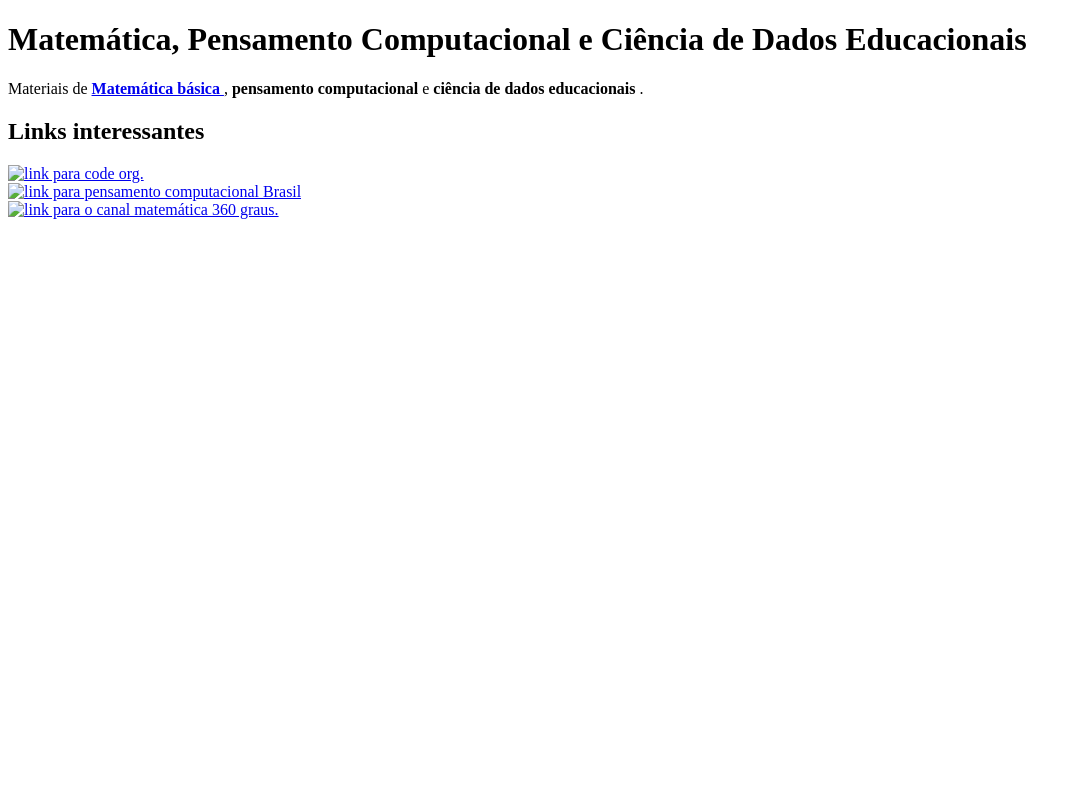
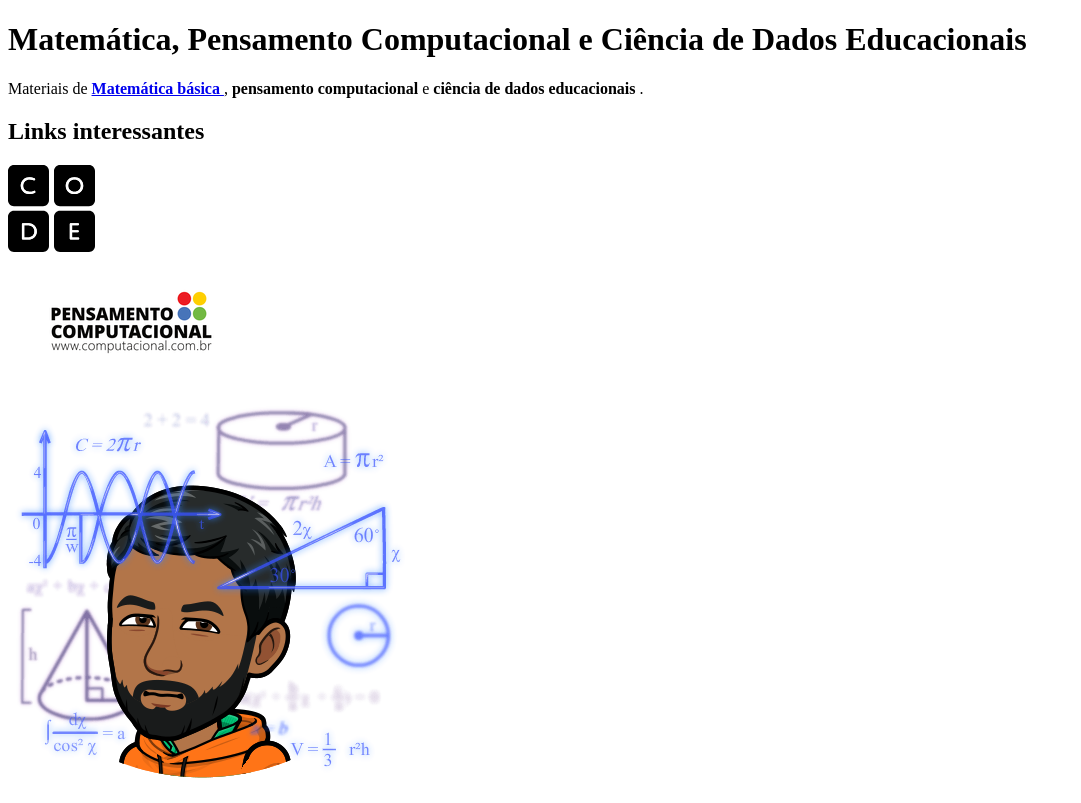
Before and after one commit to matematica360graus/matematica360graus, a plain HTML site: page index.html in a window 1280 px wide. Shown: the whole page, without its empty margins (0-1081 px from the left). Drawn offline with Linux system fonts and the light colour scheme.

Commit message:
Atualizado o arquivo index
Mudança no caminho dos arquivos das imagens dos links.

```diff
--- a/index.html
+++ b/index.html
@@ -8,9 +8,9 @@
 	<h1> Matemática, Pensamento Computacional e Ciência de Dados Educacionais </h1>
 	<p> Materiais de <a href = "./matematica_basica_matematica360graus.html"> <strong> Matemática básica </strong> </a>, <strong> pensamento computacional </strong> e <strong> ciência de dados educacionais </strong>. </p>
 	<h2> Links interessantes </h2>
-	<a href = "https://code.org/"> <img src="./imagens/logo_code.svg" alt="link para code org."/> </a> <br>
-	<a href = "https://www.computacional.com.br/"> <img src = "./imagens/logo_computacional.png" alt="link para pensamento computacional Brasil"/> </a> <br>
-	<a href = "https://www.youtube.com/channel/UC6rIVPpnfB8xEcIJBCvA-Aw/featured"> <img src="./imagens/logo_matematica360graus.png" alt="link para o canal matemática 360 graus."/> </a> <br>
+	<a href = "https://code.org/"> <img src="./logo_code.svg" alt="link para code org."/> </a> <br>
+	<a href = "https://www.computacional.com.br/"> <img src = "./logo_computacional.png" alt="link para pensamento computacional Brasil"/> </a> <br>
+	<a href = "https://www.youtube.com/channel/UC6rIVPpnfB8xEcIJBCvA-Aw/featured"> <img src="./logo_matematica360graus.png" alt="link para o canal matemática 360 graus."/> </a> <br>
 
 </body>
 </html>
```
